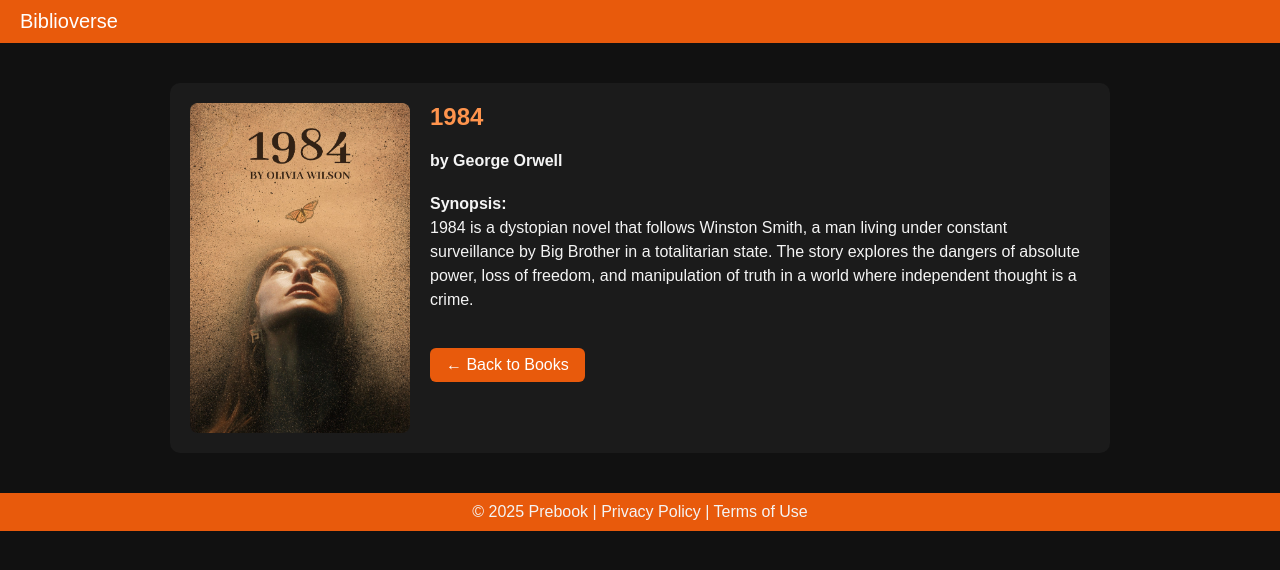
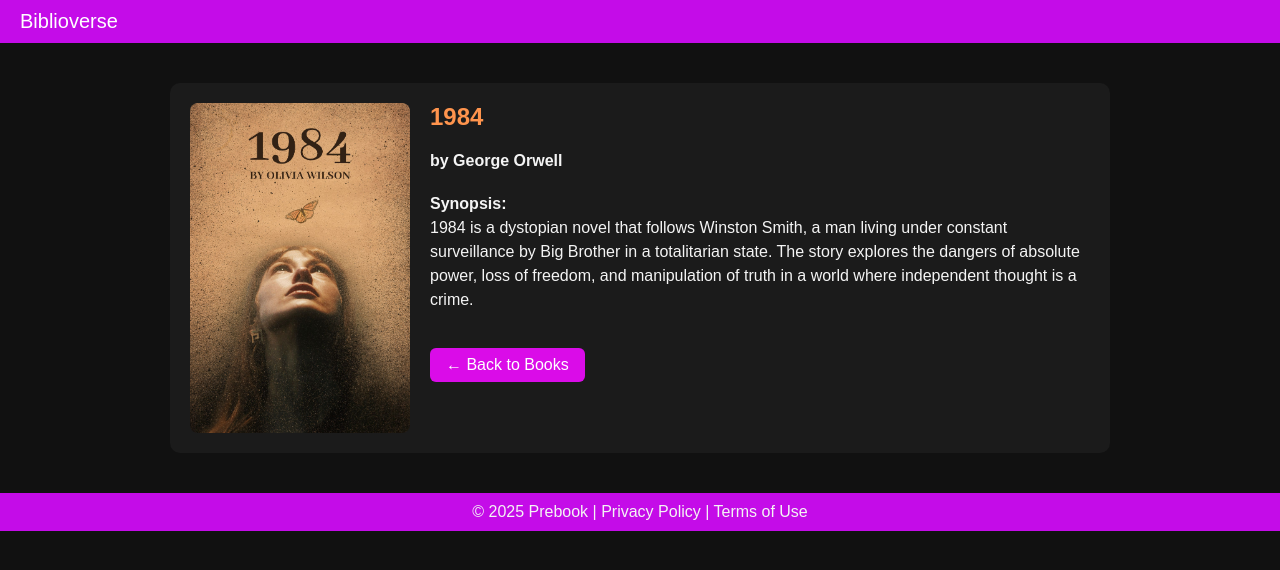
Before and after one commit to Thira0809/Biblioverse, a plain HTML site: page 1984.html in a window 1280 px wide. Drawn offline with Linux system fonts and the light colour scheme.

Commit message:
1984.html

```diff
--- a/1984.html
+++ b/1984.html
@@ -12,7 +12,7 @@
     padding: 0;
   }
   header {
-    background-color: #e85a0c;
+    background-color: #c40ce8;
     padding: 10px 20px;
     text-align: left;
     color: white;
@@ -48,16 +48,16 @@
     display: inline-block;
     margin-top: 20px;
     padding: 8px 16px;
-    background-color: #e85a0c;
+    background-color: #da0ce8;
     color: white;
     text-decoration: none;
     border-radius: 6px;
   }
   a.back:hover {
-    background-color: #ff6a1f;
+    background-color: #9600a7;
   }
   footer {
-    background-color: #e85a0c;
+    background-color: #c40ce8;
     text-align: center;
     padding: 10px;
     margin-top: 40px;
```
